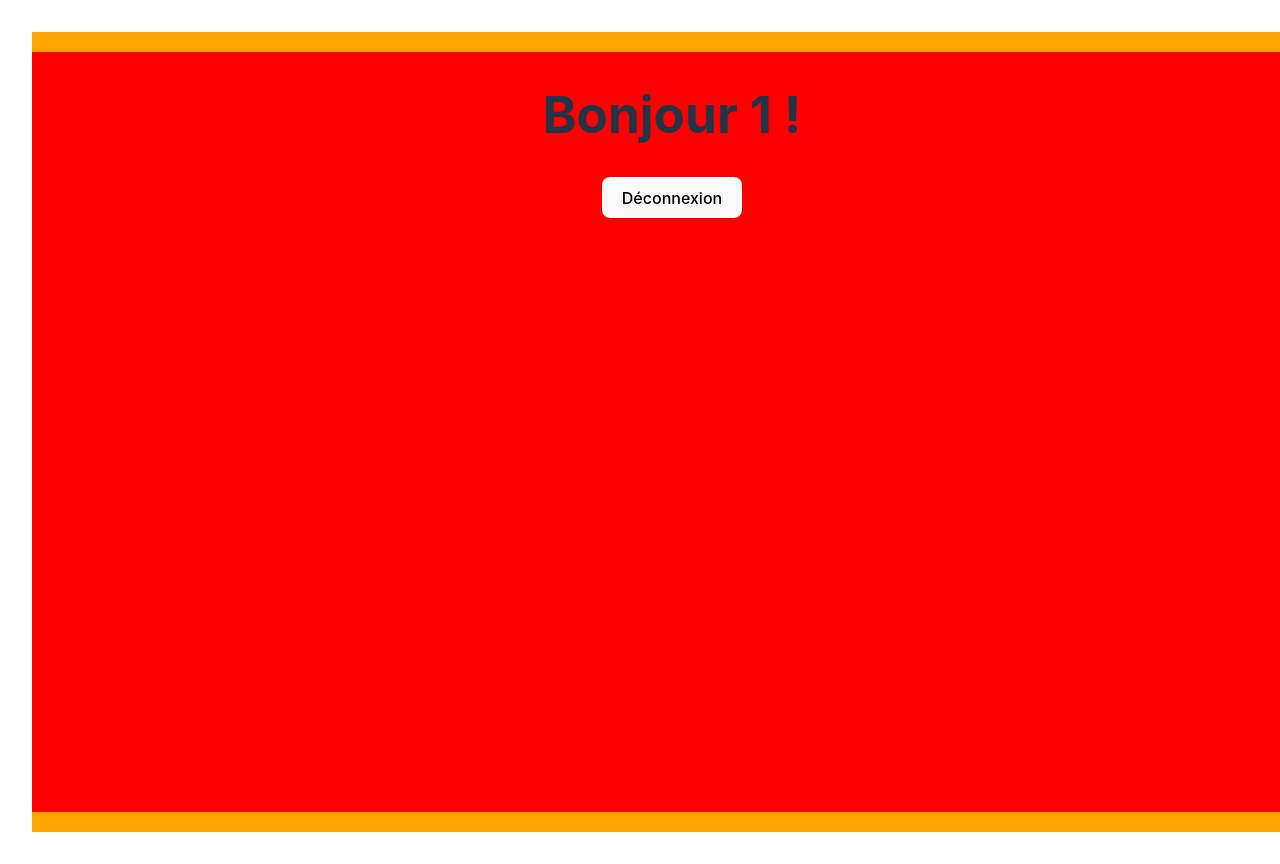
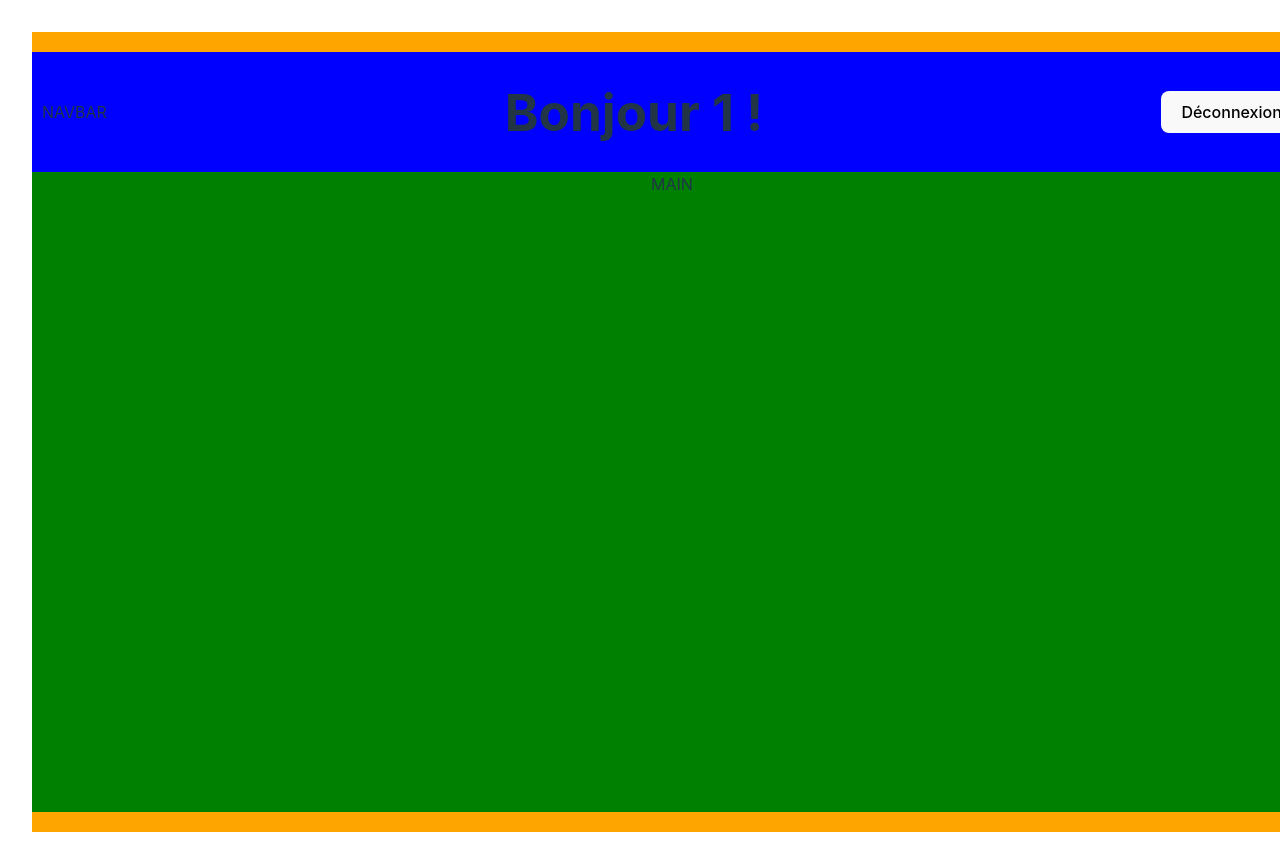
Before and after one commit to CarlMaillard/crazee-burger, a React (Vite) app: page /order/1 in a window 1280 px wide. Shown: the top 864 px of the page. Built offline with nearby package versions, Linux system fonts and the light colour scheme.

Commit message:
🚧 F04: ORDER > Layout > Add navbar and main

```diff
--- a/src/components/pages/order/OrderPage.jsx
+++ b/src/components/pages/order/OrderPage.jsx
@@ -1,6 +1,6 @@
 import React from 'react'
 import { Link, useParams } from 'react-router-dom'
-import styled from 'styled-components';
+ import styled from 'styled-components';
 import {theme} from '../../../theme/index'
 
 export default function OrderPage () {
@@ -12,9 +12,17 @@
     //affichage (render)
   return    (
     <OrderPageStyled>
-      <div className='container'>
-        <h1>Bonjour {username} !</h1>
-        <Link to="/"><button>Déconnexion</button></Link>
+      <div>
+        <div className='container'>
+          <div className='navbar'>
+            NAVBAR
+            <h1>Bonjour {username} !</h1>
+            <Link to="/"><button>Déconnexion</button></Link>
+          </div>
+          <div className='main'>
+            MAIN
+          </div>
+        </div>
       </div>
     </OrderPageStyled>
 
@@ -24,6 +32,8 @@
 const OrderPageStyled = styled.div`
   background: orange;
   height: 100vh;
+  width: 100vw;
+  overflow: hidden;
   display: flex;
   justify-content: center;
   align-items: center;
@@ -33,6 +43,25 @@
     background: red;
     height: 95vh;
     margin: auto;
-     width: 1400px;
+    width: 1400px;
+    display: flex;
+    flex-direction: column;
+
+    .navbar{
+    background: blue;
+    height: 10vh;
+    display: flex;
+    justify-content: space-between ;
+    align-items: center ;
+    padding: 20px 70px;
    }
+
+   .main {
+    background: green;
+    flex: 1; //or you can also use this : height: (95vh - 10vh);
+   }
+
+   }
+
+
 `
```
